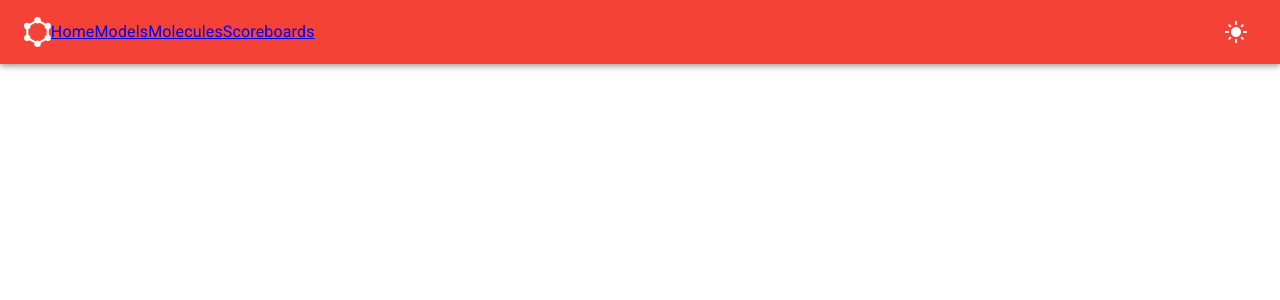
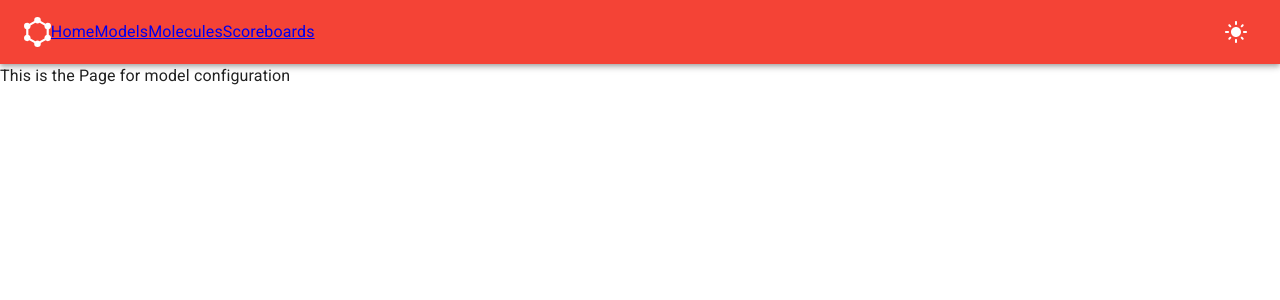
Before and after one commit to Robert-K/MAChINE, a React (Create React App) app in the folder frontend/: page /modelconfig in a window 1280 px wide. Shown: the top 300 px of the page. Built offline with nearby package versions, Linux system fonts and the light colour scheme.

Commit message:
ADD empty model config and training page

```diff
--- a/frontend/src/App.js
+++ b/frontend/src/App.js
@@ -1,6 +1,7 @@
 import React, { useState } from 'react'
 import ScoreboardsPage from './routes/ScoreboardsPage.js'
-import ModelsPage from './routes/ModelsPage'
+import ModelsPage from './routes/ModelsPage.js'
+import ModelConfigPage from './routes/ModelConfigPage.js'
 import { BrowserRouter, Route, Routes } from 'react-router-dom'
 import SwaggerPage from './routes/SwaggerPage'
 import '@fontsource/roboto'
@@ -10,6 +11,7 @@ import { red } from '@mui/material/colors'
 import HomePage from './routes/HomePage'
 import MoleculesPage from './routes/MoleculesPage'
 import StartPage from './routes/StartPage'
+import TrainingPage from './routes/TrainingPage'
 
 const themeLight = createTheme({
   palette: {
@@ -58,10 +60,12 @@ function App() {
               element={<StartPage sendNameAway={login} />}
             ></Route>
             <Route path="/home" element={<HomePage />}></Route>
+            <Route path="/modelconfig" element={<ModelConfigPage />}></Route>
             <Route path="/models" element={<ModelsPage />}></Route>
             <Route path="/molecules" element={<MoleculesPage />}></Route>
             <Route path="/results" element={<ScoreboardsPage />}></Route>
             <Route path="/swagger" element={<SwaggerPage />}></Route>
+            <Route path="/training" element={<TrainingPage />}></Route>
           </Routes>
         </BrowserRouter>
       </ThemeProvider>
--- /dev/null
+++ b/frontend/src/routes/ModelConfigPage.js
@@ -0,0 +1,5 @@
+import React from 'react'
+
+export default function ModelConfigPage() {
+  return <div>This is the Page for model configuration</div>
+}
--- /dev/null
+++ b/frontend/src/routes/TrainingPage.js
@@ -0,0 +1,5 @@
+import React from 'react'
+
+export default function TrainingPage() {
+  return <div>This is the Page for Training</div>
+}
```
